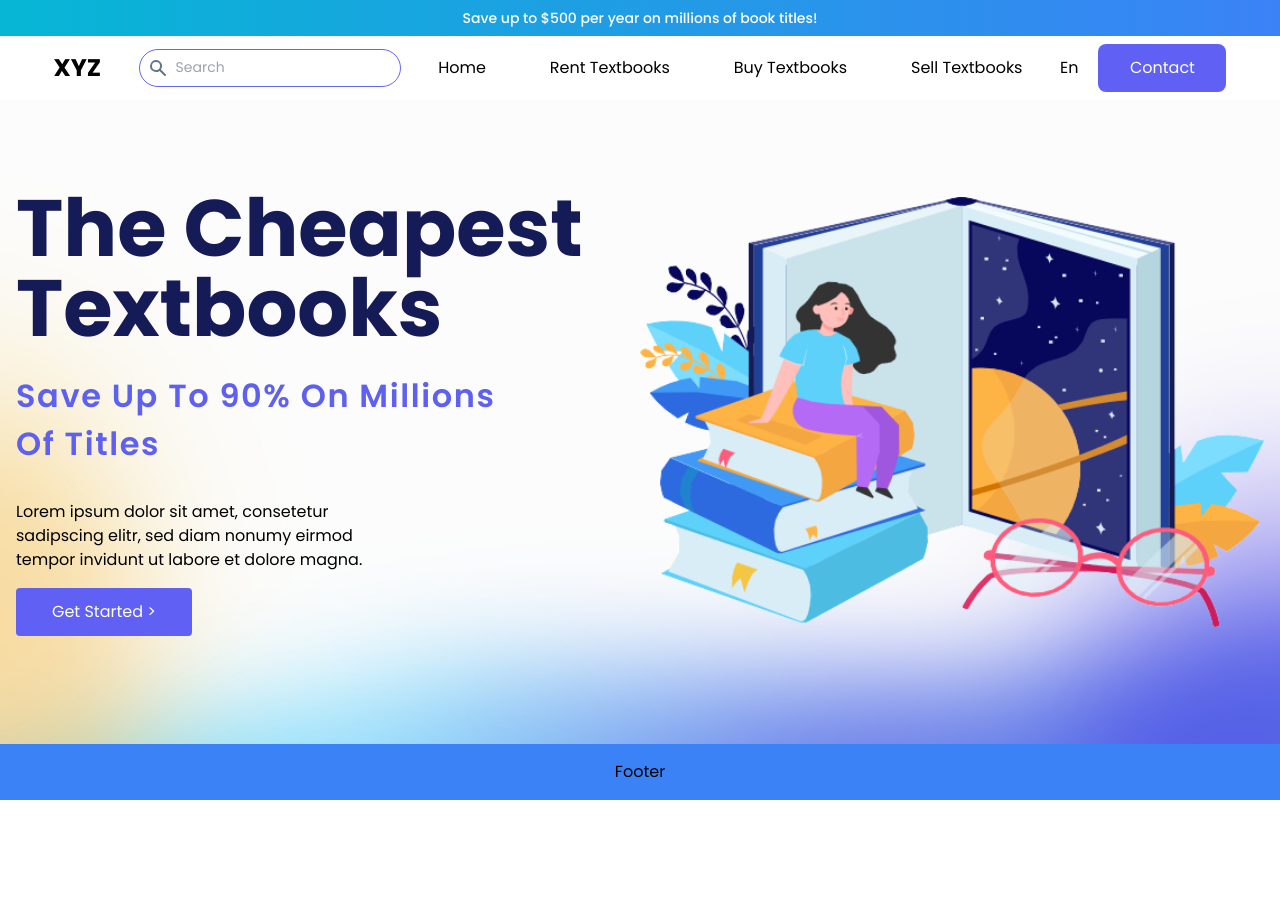
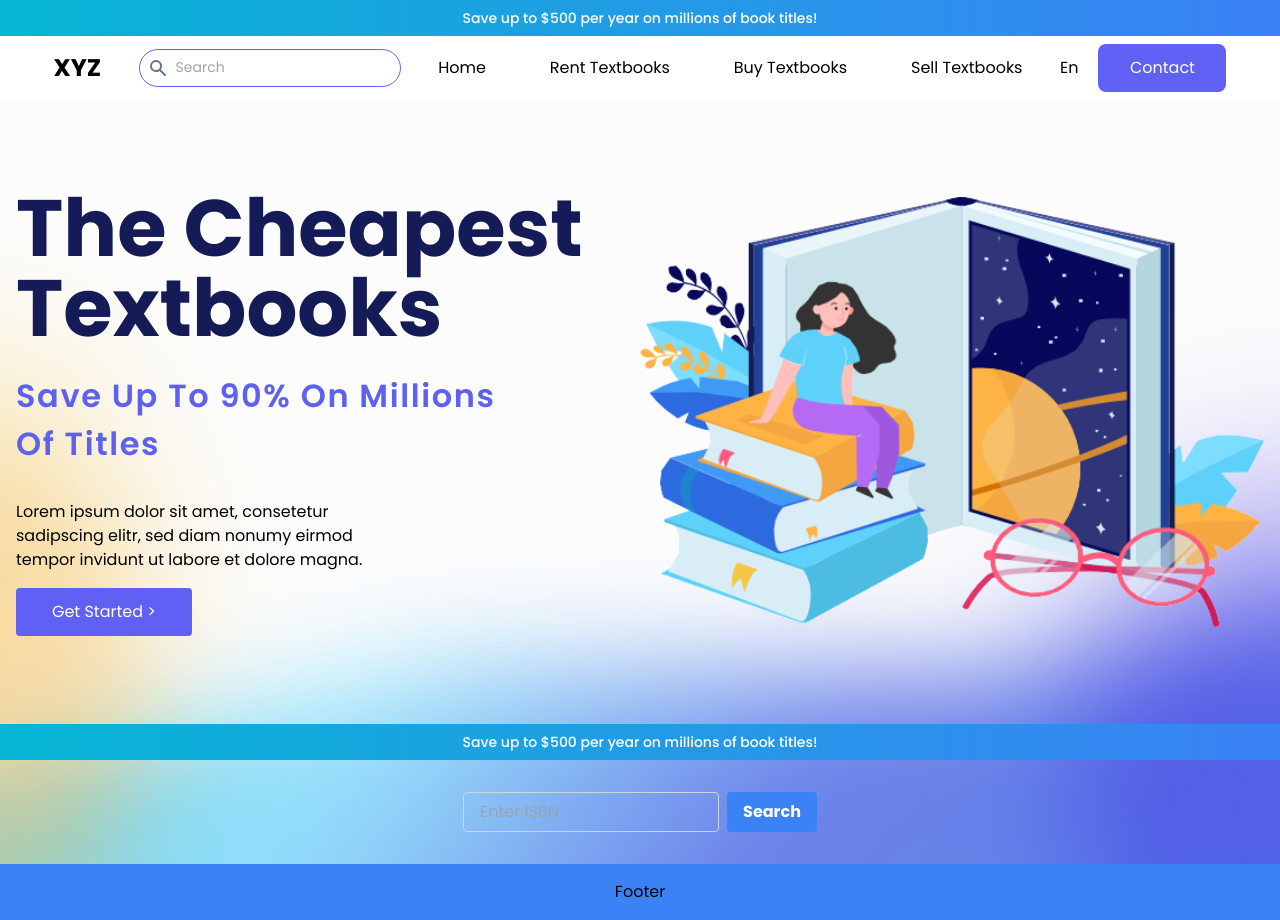
Before and after one commit to justinFED/xyz-books, a React (Vite) app in the folder client/: page / in a window 1280 px wide. Before the commit the page ends 800 px from the top, so only its background shows below. Built offline with nearby package versions, Linux system fonts and the light colour scheme.

Commit message:
Fixed fetching data

```diff
--- a/client/package.json
+++ b/client/package.json
@@ -11,7 +11,8 @@
   },
   "dependencies": {
     "react": "^18.2.0",
-    "react-dom": "^18.2.0"
+    "react-dom": "^18.2.0",
+    "react-router-dom": "^6.22.3"
   },
   "devDependencies": {
     "@types/react": "^18.2.64",
--- a/client/src/App.jsx
+++ b/client/src/App.jsx
@@ -1,19 +1,24 @@
 import React from "react";
+import { BrowserRouter as Router } from "react-router-dom"; // Import BrowserRouter
 import HeaderBar from "./components/Header/HeaderBar";
 import HeroSection from "./components/HeroSection/HeroSection";
 import backgroundImage from "./assets/bg.jpg";
+import BookPage from "./components/BookPage";
 
 function App() {
   return (
-    <div className="flex flex-col min-h-screen" >
+    <Router> {/* Wrap your entire application with Router */}
+      <div className="flex flex-col min-h-screen">
         <HeaderBar />
         <main className="flex-1 bg-top" style={{ backgroundImage: `url(${backgroundImage})`, backgroundSize: 'cover' }}>
           <HeroSection />
+          <BookPage />
         </main>
         <footer className="bg-blue-500 text-center py-4">
           Footer
         </footer>
       </div>
+    </Router>
   );
 }
 
--- /dev/null
+++ b/client/src/components/BookPage.jsx
@@ -0,0 +1,92 @@
+import React, { useState } from "react";
+import Header from "./Header/Header";
+import { useNavigate } from "react-router-dom";
+
+function BookPage() {
+  const [bookData, setBookData] = useState(null);
+  const [searchInput, setSearchInput] = useState("");
+  const [error, setError] = useState("");
+  const [loading, setLoading] = useState(false);
+  const navigate = useNavigate();
+
+  const isValidISBN = (isbn) => {
+    return isbn.length === 10 || isbn.length === 13;
+  };
+
+  const fetchBookData = async (isbn) => {
+    try {
+      setLoading(true);
+      setError("");
+
+      const response = await fetch(`http://127.0.0.1:3000/books/${isbn}`);
+      if (!response.ok) {
+        throw new Error(`HTTP error! Status: ${response.status}`);
+      }
+
+      const data = await response.json();
+      setBookData(data);
+
+    } catch (error) {
+      console.error("Error fetching book data:", error);
+      setError("An error occurred while fetching book data.");
+    } finally {
+      setLoading(false);
+    }
+  };
+
+
+  const handleSearch = async () => {
+    try {
+      setError("");
+      const isbn = searchInput;
+      if (!isValidISBN(isbn)) {
+        setError("Invalid ISBN");
+        return;
+      }
+      await fetchBookData(isbn);
+    } catch (error) {
+      console.error("Error fetching book data:", error);
+      setError("An error occurred while fetching book data.");
+    }
+  };
+
+  return (
+    <div>
+      <Header />
+      <div className="container mx-auto">
+        <div className="py-8">
+          <div className="flex justify-center">
+            <input
+              className="appearance-none bg-transparent border border-gray-300 rounded w-64 py-2 px-4 text-gray-700 leading-tight focus:outline-none"
+              type="text"
+              placeholder="Enter ISBN"
+              value={searchInput}
+              onChange={(e) => setSearchInput(e.target.value)}
+            />
+            <button
+              className="bg-blue-500 hover:bg-blue-700 text-white font-bold py-2 px-4 rounded ml-2"
+              onClick={handleSearch}
+            >
+              Search
+            </button>
+          </div>
+          {error && <p className="text-red-500">{error}</p>}
+          {loading && <p>Loading...</p>}
+          {bookData && !loading && (
+            <div>
+              <h2 className="text-xl font-semibold mb-2">{bookData.title}</h2>
+              <p>Authors: {bookData.authors.split(', ').join(', ')}</p>
+              <p>Edition: {bookData.edition}</p>
+              <p>Price: PHP {bookData.price}</p>
+              <p>ISBN: {bookData.isbn_13}</p>
+              <p>Publication Year: {bookData.publication_year}</p>
+              <p>Publisher: {bookData.publisher}</p>
+            </div>
+          )}
+        </div>
+      </div>
+    </div>
+  );
+}
+
+export default BookPage;
```
Also changed, not shown: 1 other file (tests, documents, lock files or other folders). Lines whose indentation alone changed are shown as unchanged.
